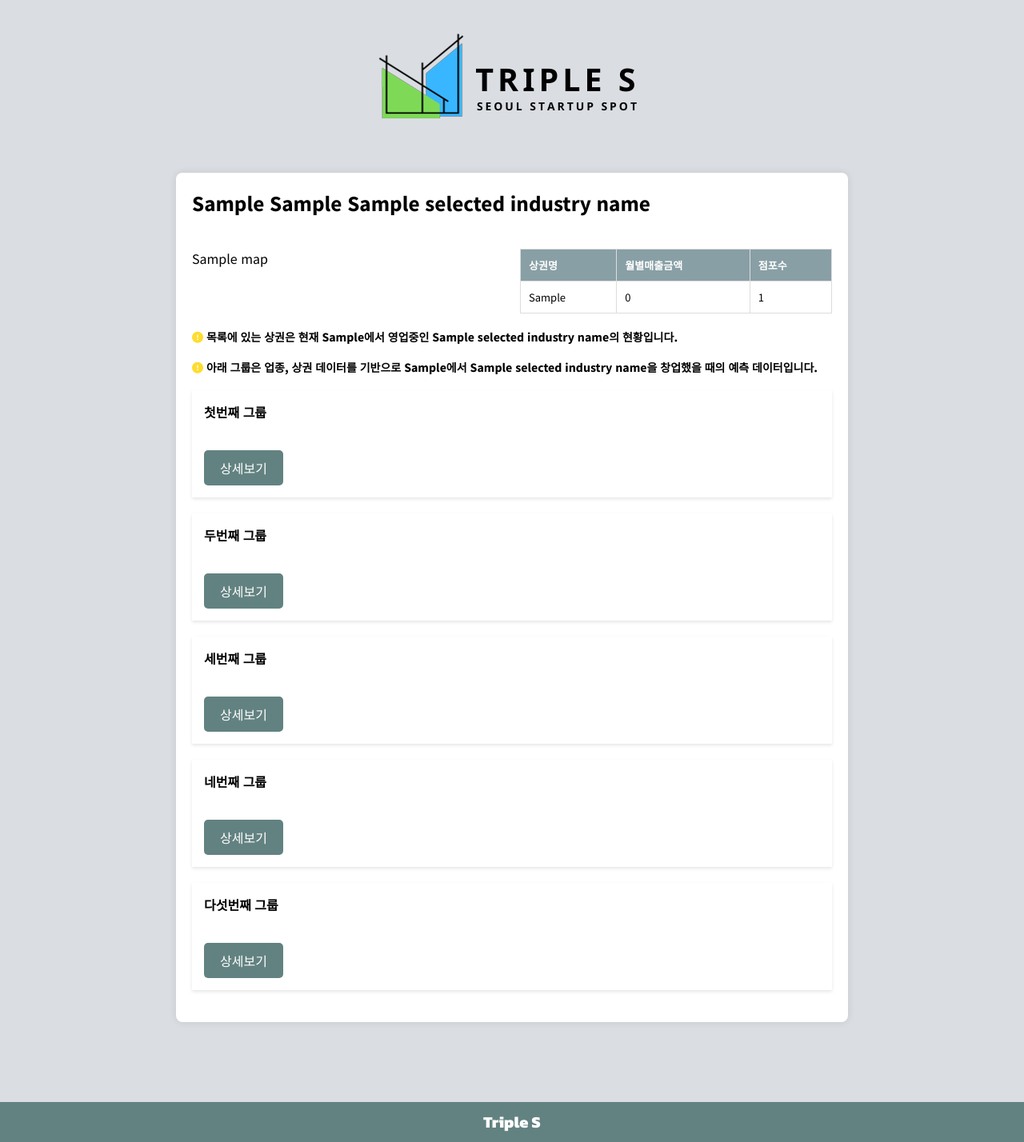
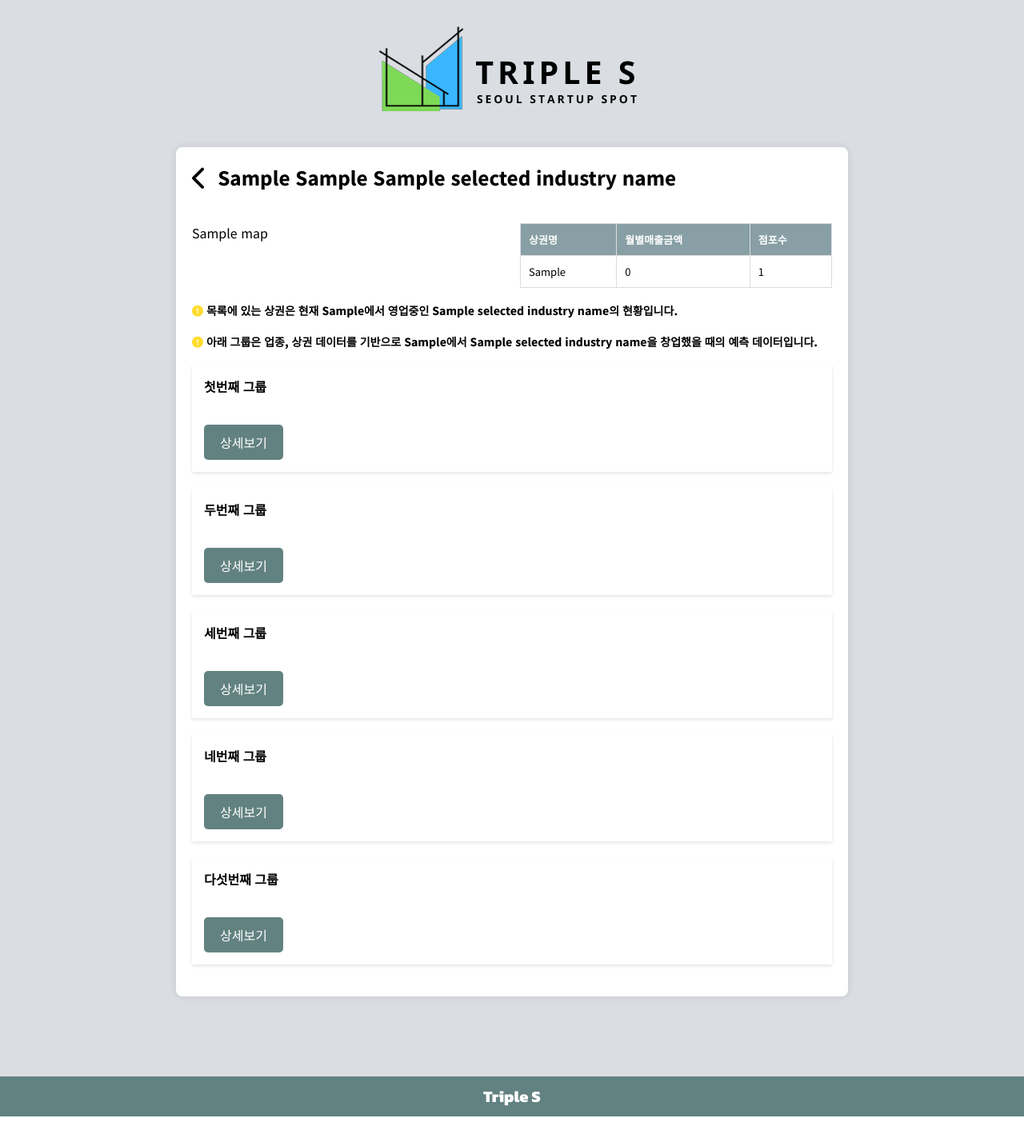
Before and after one commit to Capstone-design-dankook/SSS-project, a Django app: template templates/output/group.html in a window 1280 px wide. Shown: the whole page at 80% size. After the commit the page ends 1396 px from the top, so only its background shows below. Run offline with Django 4.2, Linux system fonts and the light colour scheme; tables that the repository leaves empty hold one stand-in row (values such as "Sample post"); the template is opened without the code that fills it: values that come from a table or form of the project are taken from there, most other values are stand-ins (such as "Sample title", 1, 10 or a date in 2020); some libraries are stand-ins or nearby versions.

Commit message:
로고에 홈루트 추가, 뒤로가기 버튼 추가

```diff
--- a/static/css/chart.css
+++ b/static/css/chart.css
@@ -6,12 +6,10 @@ body {
 }
 
 .header {
-    font-size: 30px;
     font-family: 'Kanit', sans-serif;
     display: flex;
     align-items: center;
     justify-content: center;
-    padding: 10px;
 }
 
 .big-container {
--- a/static/css/group.css
+++ b/static/css/group.css
@@ -16,23 +16,10 @@ body {
 }
 
 .header {
-    font-size: 30px;
-    font-family: 'Kanit', sans-serif;
-    margin-top: 30px;
-    margin-bottom: 30px;
     display: flex;
     align-items: center;
     justify-content: center;
     padding: 10px;
-}
-
-.header .icon {
-    margin-right: 20px;
-    cursor: pointer;
-}
-
-.header h1 {
-    margin: 0;
 }
 
 .district-name {
@@ -99,7 +86,7 @@ th {
     color: #ffdc2e;
 }
 
-a {
+.details {
     display: inline-block;
     margin-top: 20px;
     padding: 10px 20px;
@@ -110,7 +97,7 @@ a {
     font-family: 'Noto Sans KR', sans-serif;
 }
 
-a:hover {
+.details:hover {
     background-color: #43655A;
 }
 
--- a/static/css/input.css
+++ b/static/css/input.css
@@ -16,8 +16,6 @@ body {
 
 .header {
     text-align: center;
-    font-size: 30px;
-    font-family: 'Kanit', sans-serif;
 }
 
 h4 {
--- a/templates/output/facility.html
+++ b/templates/output/facility.html
@@ -16,7 +16,7 @@
 </head>
 <body>
 <div class="header">
-    <h1><img src="{%static 'images/Blue and Green Simple Architect Logo.png' %}"></h1>
+    <h1><a href="/"><img src="{%static 'images/Blue and Green Simple Architect Logo.png' %}"></a></h1>
 </div>
 
     <div class="big-container">
--- a/templates/output/floating.html
+++ b/templates/output/floating.html
@@ -16,7 +16,7 @@
 </head>
 <body>
 <div class="header">
-    <h1><img src="{%static 'images/Blue and Green Simple Architect Logo.png' %}"></h1>
+    <h1><a href="/"><img src="{%static 'images/Blue and Green Simple Architect Logo.png' %}"></a></h1>
 </div>
 
     <div class="big-container">
--- a/templates/output/group.html
+++ b/templates/output/group.html
@@ -20,15 +20,17 @@
     <link href="https://fonts.googleapis.com/css2?family=Kanit:wght@800&family=Noto+Sans+KR:wght@300;400;800&display=swap" rel="stylesheet">
 
     <div class="header">
-        <h1><img src="{%static 'images/Blue and Green Simple Architect Logo.png' %}"></h1>
+        <h1><a href="/"><img src="{%static 'images/Blue and Green Simple Architect Logo.png' %}"></a></h1>
     </div>
 </head>
 
 <body>
     <div class="container">
         <div class="district-name">
-            {{ selected_district }} {{ selected_neighborhood }} {{ selected_industry_name }}
+            <a href="/input" class="back"><i class="fa-solid fa-chevron-left fa-lg" style="color: #000000;"></i></a>
+            &nbsp;{{ selected_district }} {{ selected_neighborhood }} {{ selected_industry_name }}
         </div>
+
 
         <div class="block">
             <main>
@@ -94,7 +96,7 @@
                     {% endif %}
                 {% endfor %}
             </div>
-            <a href="{% url 'output:sales' selected_district=selected_district selected_industry=selected_industry neighborhood_code=neighborhood_code group_id=0 %}">상세보기</a>
+            <a href="{% url 'output:sales' selected_district=selected_district selected_industry=selected_industry neighborhood_code=neighborhood_code group_id=0 %}" class="details">상세보기</a>
         </div>
         {% endif %}
 
@@ -117,7 +119,7 @@
                     {% endif %}
                 {% endfor %}
             </div>
-                <a href="{% url 'output:sales' selected_district=selected_district selected_industry=selected_industry neighborhood_code=neighborhood_code group_id=1 %}">상세보기</a>
+                <a href="{% url 'output:sales' selected_district=selected_district selected_industry=selected_industry neighborhood_code=neighborhood_code group_id=1 %}" class="details">상세보기</a>
         </div>
         {% endif %}
 
@@ -140,7 +142,7 @@
                     {% endif %}
                 {% endfor %}
             </div>
-            <a href="{% url 'output:sales' selected_district=selected_district selected_industry=selected_industry neighborhood_code=neighborhood_code group_id=2 %}">상세보기</a>
+            <a href="{% url 'output:sales' selected_district=selected_district selected_industry=selected_industry neighborhood_code=neighborhood_code group_id=2 %}" class="details">상세보기</a>
         </div>
         {% endif %}
 
@@ -163,7 +165,7 @@
                     {% endif %}
                 {% endfor %}
             </div>
-            <a href="{% url 'output:sales' selected_district=selected_district selected_industry=selected_industry neighborhood_code=neighborhood_code group_id=3 %}">상세보기</a>
+            <a href="{% url 'output:sales' selected_district=selected_district selected_industry=selected_industry neighborhood_code=neighborhood_code group_id=3 %}" class="details">상세보기</a>
         </div>
         {% endif %}
 
@@ -186,7 +188,7 @@
                     {% endif %}
                 {% endfor %}
             </div>
-            <a href="{% url 'output:sales' selected_district=selected_district selected_industry=selected_industry neighborhood_code=neighborhood_code group_id=4 %}">상세보기</a>
+            <a href="{% url 'output:sales' selected_district=selected_district selected_industry=selected_industry neighborhood_code=neighborhood_code group_id=4 %}" class="details">상세보기</a>
         </div>
         {% endif %}
 
--- a/templates/output/industry.html
+++ b/templates/output/industry.html
@@ -16,12 +16,13 @@
 <body>
 
 <header class="header">
-    <h1><img src="{%static 'images/Blue and Green Simple Architect Logo.png' %}"></h1>
+    <h1><a href="/"><img src="{%static 'images/Blue and Green Simple Architect Logo.png' %}"></a></h1>
 </header>
 
 <div class="container">
     <main>
         <div class="big-container">
+            <a href="/intro" class="back"><i class="fa-solid fa-chevron-left fa-2xl" style="color: #000000;"></i></a><br><br>
             <div class="small-container" id="hansic-section">
                 <h2 class="title">한식음식점</h2>
                 <div class="wrapper">
@@ -181,7 +182,6 @@
                             &nbsp;&nbsp;분기당 매출 금액이 가장 높은 상권에서 한 건당 매출 금액 평균이 가장 낮고, 반대로 분기당 매출 금액이 가장 낮은 상권에서 한 건당 매출 금액 평균이 가장 높은 것으로 보아 패스트푸드 업종에서 사람들이 고가형 가게보다 저가형 가게를 더 많이 찾는 것으로 보입니다. 또한 고가형 패스트푸드점의 주 소비층은 40-50대로 비교적 높은 연령대이고, 저가형 패스트푸드점의 주 소비층은 20-30대로 젊은 연령대입니다. 점심, 저녁 시간대 매출이 비슷하며 시간대 14~17 매출이 그 다음으로 높은 것으로 보아 오후 시간에도 소비하는 사람들이 꽤 있는 것으로 보입니다. 대체로 매출금액이 낮은 요일은 월요일이며, 높은 요일은 토요일입니다. 또한 여성보다 남성의 매출금액이 높은 것으로 보아 남성의 소비가 더 많은 업종입니다. 생활인구수, 집객시설수, 유동인구수, 직장인구수가 많을수록 매출금액이 높아지는 경향을 강하게 보입니다.
                         </p>
                     </div>
-
                 </div>
             </div>
         </div>
--- a/templates/output/input.html
+++ b/templates/output/input.html
@@ -15,7 +15,7 @@
 <body>
 
 <div class="header">
-  <h1><img src="{%static 'images/Blue and Green Simple Architect Logo.png' %}"></h1>
+  <h1><a href="/"><img src="{%static 'images/Blue and Green Simple Architect Logo.png' %}"></a></h1>
 </div>
 
   <form id="locationForm" method="post" action="{% url 'output:output' %}">
--- a/templates/output/intro.html
+++ b/templates/output/intro.html
@@ -16,7 +16,7 @@
 <body>
 
 <header class="header">
-    <h1><img src="{%static 'images/Blue and Green Simple Architect Logo.png' %}"></h1>
+    <h1><a href="/"><img src="{%static 'images/Blue and Green Simple Architect Logo.png' %}"></a></h1>
 </header>
 
 <div class="container">
@@ -24,8 +24,8 @@
             <div class="tip">
                 <h4><i class="fa-solid fa-lightbulb fa-lg" style="color: #ffd642;"></i>&nbsp;상권 분석에 앞서 우리 서비스에 대해 알아보세요!</h4>
                 <strong>그룹이란? 비슷한 특성을 가지는 상권끼리 묶어놓은 것</strong><br><br>
-                서울시 상권 분석 서비스(TRIPLE S)는 업종 데이터를 분석한 뒤, 매출에 주 요인이 되는 지표들이 <br>비슷한 경향을 띄는 상권들을 묶어 5개의 그룹으로 나누었습니다.<br><br>
-                사용자가 선택한 희망 업종과 행정동에 따라 해당 지역의 상권들이 5개 그룹 중 하나의 그룹으로 분류되고, 그 결과 각 그룹에는 비슷한 특성을 가지고 있는 상권들끼리 모이게 됩니다. 그룹마다 두드러지게 나타나는 특성을 키워드로 나타내었으니 참고해주세요!<br><br> 추천 서비스 알고리즘을 통해 각 그룹에 있는 상권에서 창업을 하게 되었을 때의 가능성을 예측하실 수 있습니다. 그룹 상세 페이지에서는 매출금액, 생활인구, 유동인구, 그리고 집객시설 카테고리의 데이터를 시각화하여 보여드립니다. 매출을 발생시키거나 감소시키는 요인이 무엇인지 참고하시고 영업 시간, 휴무일, 가게 유형(저가형/고가형) 등의 경영 전략을 수립하세요!<br><br>
+                서울시 상권 분석 서비스(TRIPLE S)는 업종 데이터를 분석한 뒤, 매출에 주 요인이 되는 지표들이 <br><u>비슷한 경향을 띄는 상권들을 묶어 5개의 그룹으로 나누었습니다.</u><br><br>
+                사용자가 선택한 희망 업종과 행정동에 따라 해당 지역의 상권들이 5개 그룹 중 하나의 그룹으로 분류되고, 그 결과 <u>각 그룹에는 비슷한 특성을 가지고 있는 상권들끼리 모이게 됩니다.</u> 그룹마다 두드러지게 나타나는 특성을 키워드로 나타내었으니 참고해주세요!<br><br> <u>추천 서비스 알고리즘을 통해 각 그룹에 있는 상권에서 창업을 하게 되었을 때의 가능성을 예측하실 수 있습니다.</u> 그룹 상세 페이지에서는 매출금액, 생활인구, 유동인구, 그리고 집객시설 카테고리의 데이터를 시각화하여 보여드립니다. 매출을 발생시키거나 감소시키는 요인이 무엇인지 참고하시고 영업 시간, 휴무일, 가게 유형(저가형/고가형) 등의 경영 전략을 수립하세요!<br><br>
                 <div class="input">
                     <a href="/input"><i class="fa-solid fa-arrow-right"></i>&nbsp;상권 분석 보러 가기</a>
                 </div>
--- a/templates/output/living.html
+++ b/templates/output/living.html
@@ -16,7 +16,7 @@
     <script src="https://cdn.jsdelivr.net/npm/chart.js"></script>
 
     <div class="header">
-        <h1><img src="{%static 'images/Blue and Green Simple Architect Logo.png' %}"></h1>    </div>
+        <h1><a href="/"><img src="{%static 'images/Blue and Green Simple Architect Logo.png' %}"></a></h1>    </div>
 </head>
 
 <body>
--- a/templates/output/sales.html
+++ b/templates/output/sales.html
@@ -15,7 +15,7 @@
     <script src="https://cdn.jsdelivr.net/npm/chart.js"></script>
 
     <div class="header">
-        <h1><img src="{%static 'images/Blue and Green Simple Architect Logo.png' %}"></h1>
+        <h1><a href="/"><img src="{%static 'images/Blue and Green Simple Architect Logo.png' %}"></a></h1>
     </div>
 </head>
 
```
Also changed, not shown: static/css/industry.css (+7 -5 lines).
